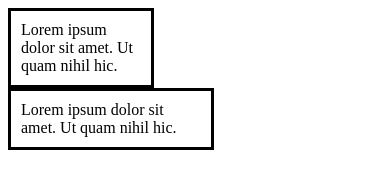
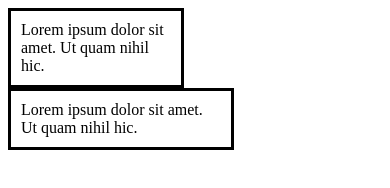
Before and after one commit to knightmoves-schools/026-css-variables-AdaleeVorbeck, a website: page index.html in a window 390 px wide. Drawn offline with Linux system fonts and the light colour scheme.

Commit message:
stopped override on text-padding

```diff
--- a/index.html
+++ b/index.html
@@ -9,11 +9,10 @@
             --text-padding: 10px;
         }
 
-        @media (max-width: 600px) {
+        @media (max-width: 150px) {
             :root {
                 --wide-text-size: 180px;
                 --narrow-text-size: 120px;
-                --text-padding: 10px;
         }
     }
 
```
